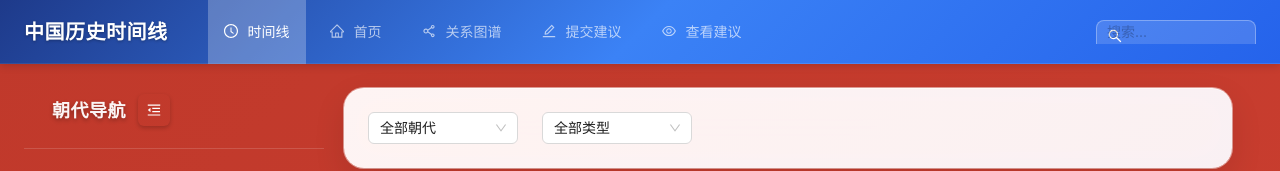
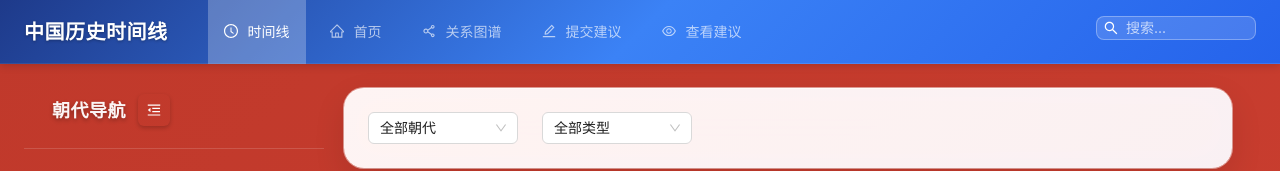
Before and after one commit to chengms/HistoricalThreads, a React (Vite) app in the folder frontend/: page / in a window 1280 px wide. Shown: the top 171 px of the page. Built offline with nearby package versions, Linux system fonts and the light colour scheme; no server answers.

Commit message:
fix(frontend): silence router/antd warnings

```diff
--- a/frontend/src/App.tsx
+++ b/frontend/src/App.tsx
@@ -32,7 +32,10 @@ function App() {
 
   return (
     <ErrorBoundary>
-      <BrowserRouter basename={basename}>
+      <BrowserRouter
+        basename={basename}
+        future={{ v7_startTransition: true, v7_relativeSplatPath: true }}
+      >
         <Layout>
           <Routes>
             <Route path="/" element={<TimelinePage />} />
--- a/frontend/src/components/Layout/index.tsx
+++ b/frontend/src/components/Layout/index.tsx
@@ -219,14 +219,14 @@ export default function Layout({ children }: LayoutProps) {
               options={searchOptions}
               onSearch={handleSearch}
               onSelect={handleSelect}
-              placeholder="搜索..."
-              size="small"
               style={{ width: '100%' }}
               notFoundContent={searchLoading ? '搜索中...' : searchValue ? '未找到' : null}
-              popupClassName="search-autocomplete-dropdown"
+              classNames={{ popup: { root: 'search-autocomplete-dropdown' } }}
             >
               <Input
                 prefix={<SearchOutlined style={{ color: 'white' }} />}
+                placeholder="搜索..."
+                size="small"
                 allowClear
                 onChange={(e) => {
                   setSearchValue(e.target.value)
```
